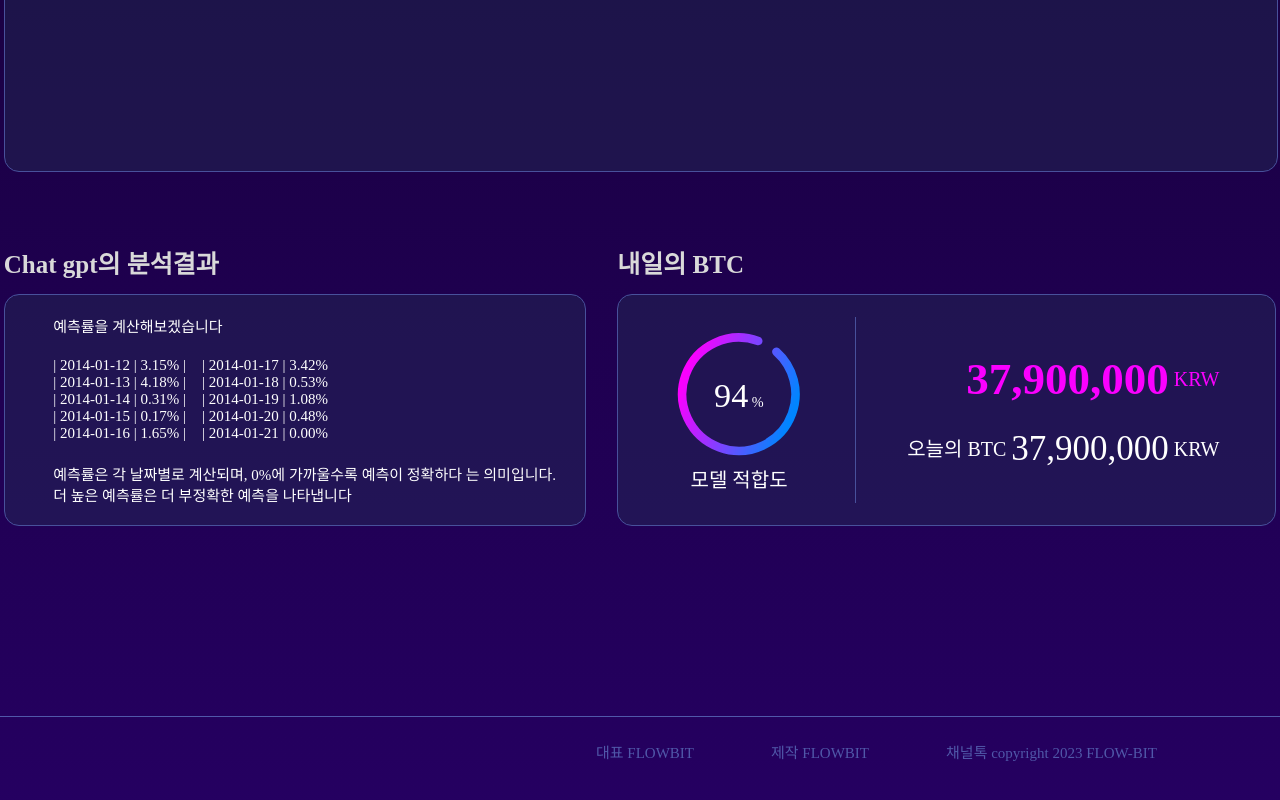
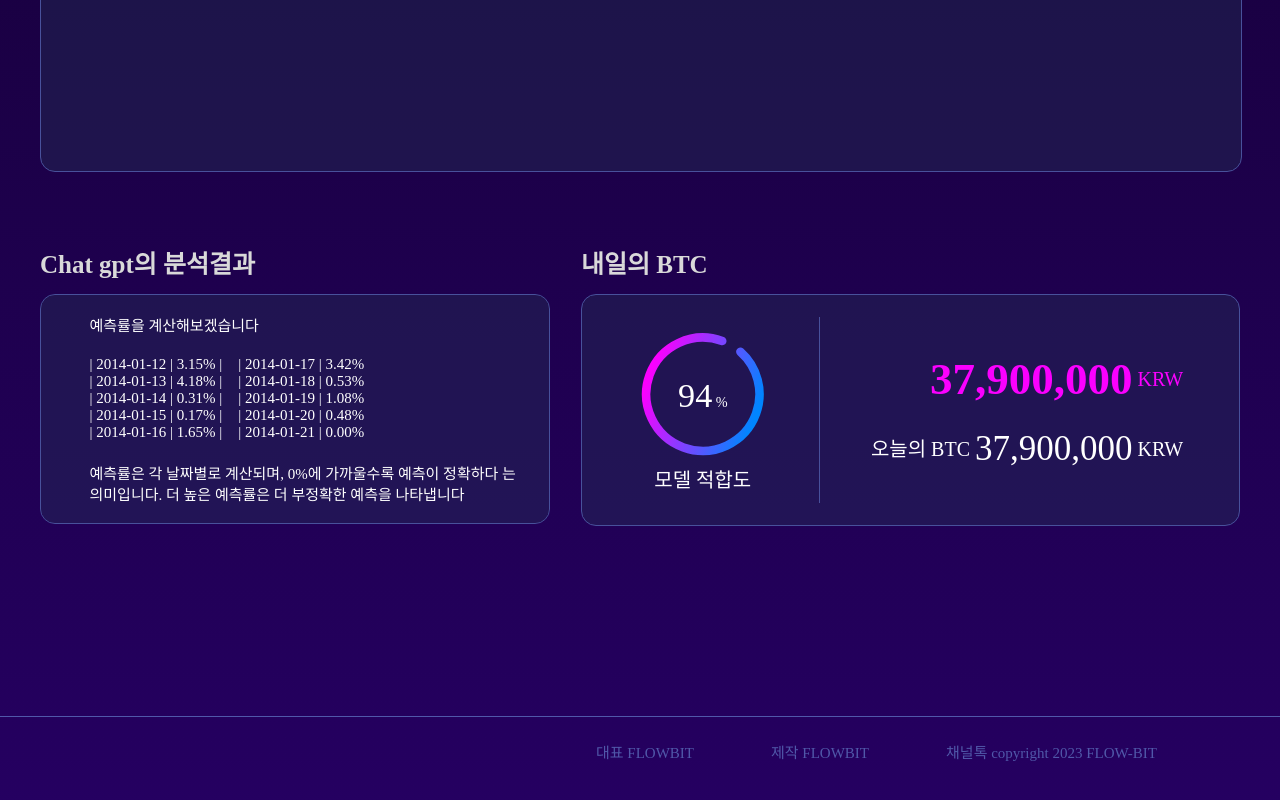
Before and after one commit to TEAM-FLOWBIT/flowbit_frontend, a React (Create React App) app: page / in a window 1280 px wide. Shown: the part 1645-2445 px from the top of the page. Built offline with nearby package versions, Linux system fonts and the light colour scheme.

Commit message:
add scroll

```diff
--- a/src/components/listComment/Comment.tsx
+++ b/src/components/listComment/Comment.tsx
@@ -51,6 +51,16 @@ const CommentInput = styled.textarea`
   &:focus {
     outline: none;
   }
+  &::-webkit-scrollbar {
+    width: 0.6rem;
+    background: transparent;
+  }
+
+  &::-webkit-scrollbar-thumb {
+    border-radius: 0.3rem;
+    border: 0.1rem solid #48519b;
+    background: linear-gradient(93deg, #fa00ff, #0085ff);
+  }
 `;
 
 export default function Comment({ comments }: { comments: CommentProps[] }) {
--- a/src/pages/predict/PredictContent.tsx
+++ b/src/pages/predict/PredictContent.tsx
@@ -48,14 +48,16 @@ const PredictContentBox = styled.div`
   gap: 1.4rem;
 `;
 
-const PredictResult = styled.ul`
+const PredictResult = styled.div`
   display: flex;
   flex-direction: column;
   justify-content: center;
   gap: 2.1rem;
   width: 51rem;
   height: 23rem;
-  padding: 0 2.21rem 0 4.85rem;
+  max-height: 23rem;
+  overflow-y: auto;
+  padding: 3.2rem 2.21rem 3.2rem 4.85rem;
   border-radius: 1.5rem;
   border: 1px solid #48519b;
   background: rgba(37, 57, 88, 0.35);
@@ -63,9 +65,20 @@ const PredictResult = styled.ul`
   font-size: 1.5rem;
   font-weight: 400;
   line-height: normal;
+  box-sizing: border-box;
+  &::-webkit-scrollbar {
+    width: 0.6rem;
+    background: transparent;
+  }
+
+  &::-webkit-scrollbar-thumb {
+    border-radius: 1rem;
+    border: 0.1rem solid #48519b;
+    background: linear-gradient(93deg, #fa00ff, #0085ff);
+  }
 `;
 
-const PredictResultData = styled.li`
+const PredictResultData = styled.div`
   display: flex;
   flex-direction: row;
   flex-wrap: wrap;
```
